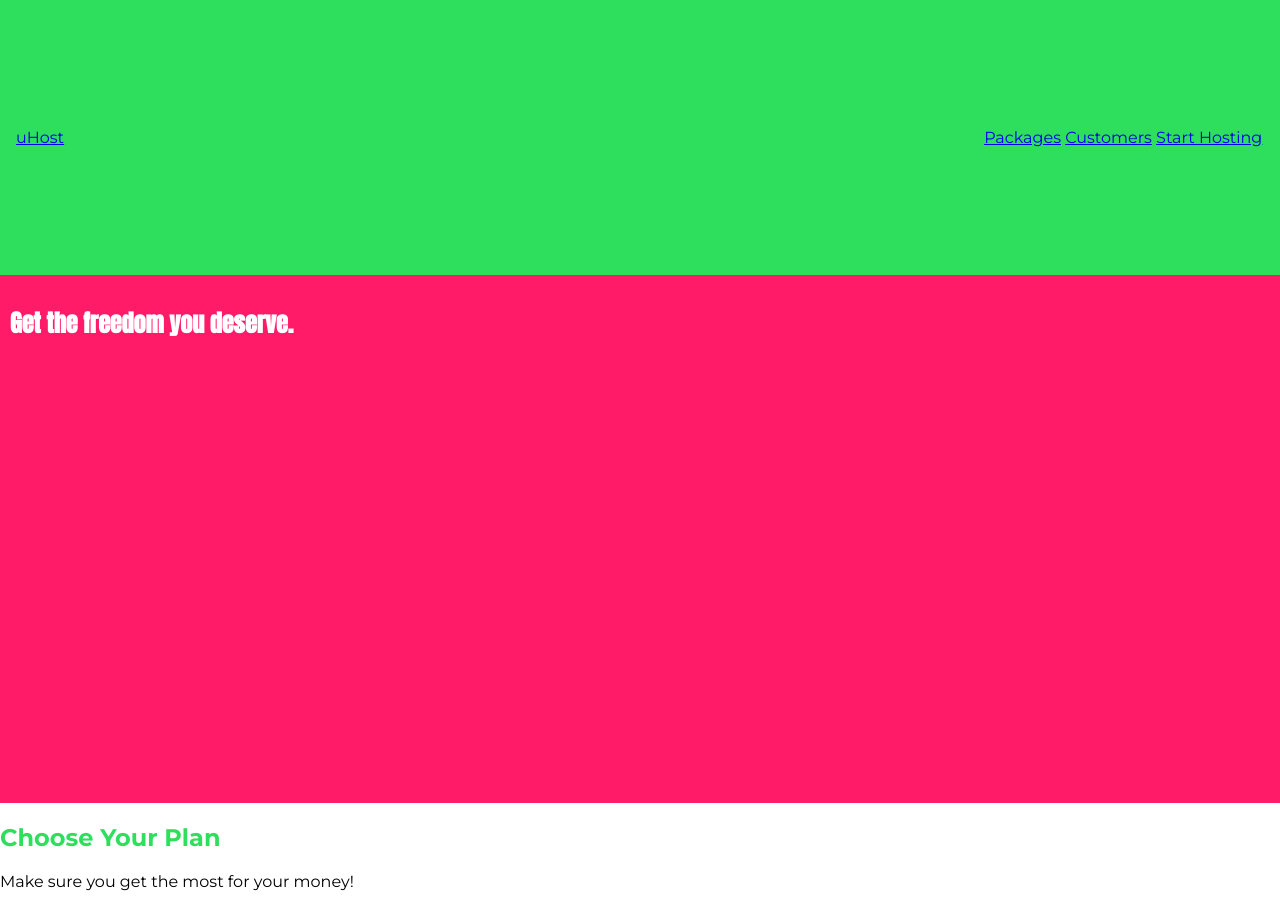
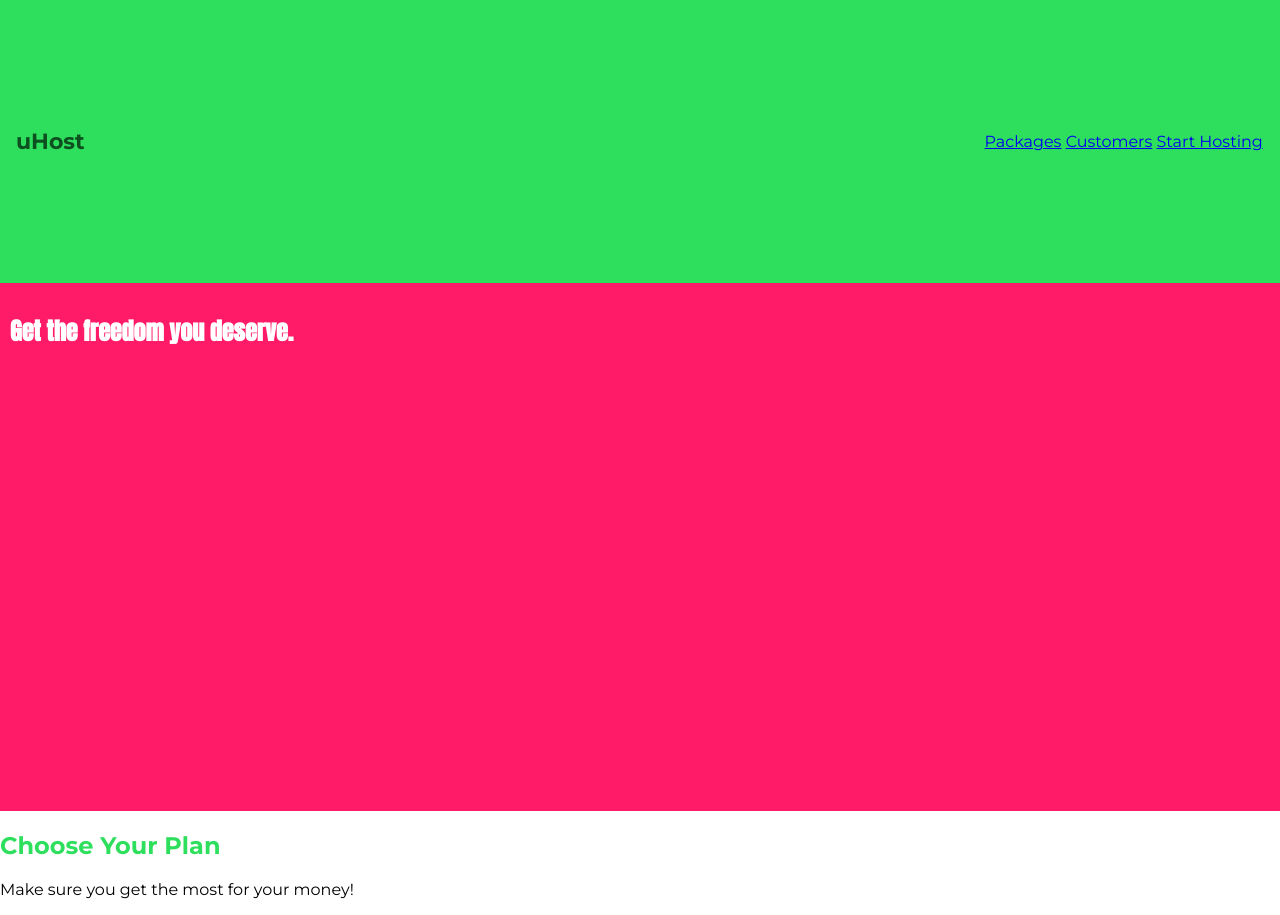
Before and after one commit to cucumberslice/css-boot-camp, a plain HTML site: page basics-01-understanding-the-course-project-starting-code/index.html in a window 1280 px wide. Drawn offline with Linux system fonts and the light colour scheme.

Commit message:
using vertical-align

```diff
--- a/basics-01-understanding-the-course-project-starting-code/index.html
+++ b/basics-01-understanding-the-course-project-starting-code/index.html
@@ -21,7 +21,7 @@
   <body>
     <header class="main-header">
       <div>
-        <a href="index.html">
+        <a href="index.html" class="main-header__brand">
           uHost
         </a>
       </div>
--- a/basics-01-understanding-the-course-project-starting-code/main.css
+++ b/basics-01-understanding-the-course-project-starting-code/main.css
@@ -31,12 +31,21 @@ body {
 
 .main-header > div {
   display: inline-block;
+  vertical-align: middle;
+}
+
+.main-header__brand {
+  color: #0e4f1f;
+  text-decoration: none;
+  font-weight: bold;
+  font-size: 22px;
 }
 
 .main-nav {
   display: inline-block;
   text-align: right;
-  width: calc(100% - 54px);
+  width: calc(100% - 74px);
+  vertical-align: middle;
 }
 
 .main-nav__items {
```
